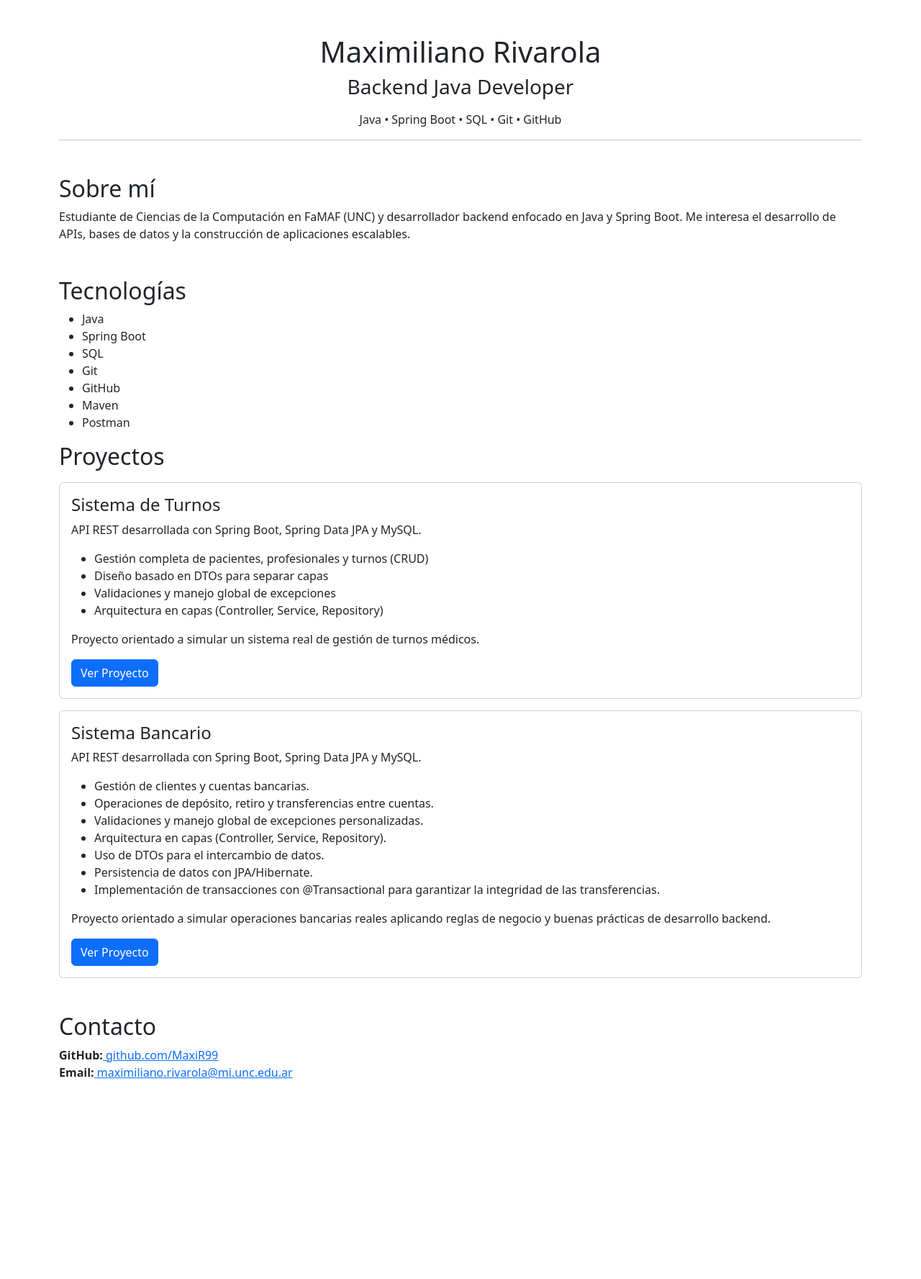
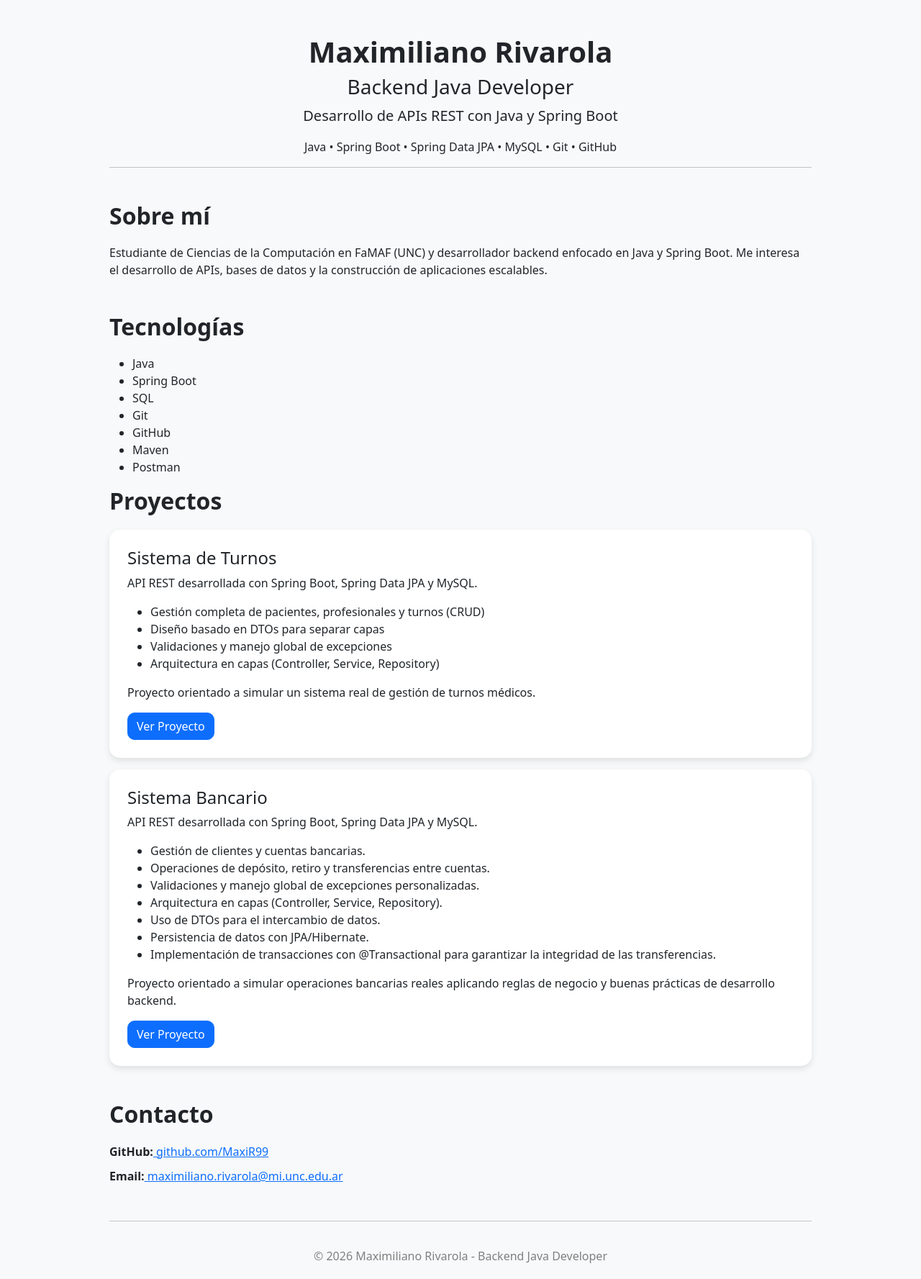
Before and after one commit to MaxiR99/portfolio-maxi, an Angular app: page / in a window 1280 px wide. Shown: the whole page at 72% size. Before the commit the page ends 1502 px from the top, so only its background shows below. Built offline with nearby package versions, Linux system fonts and the light colour scheme.

Commit message:
Mejora visual del portfolio

```diff
--- a/src/app/app.html
+++ b/src/app/app.html
@@ -4,8 +4,12 @@
     <h1>Maximiliano Rivarola</h1>
     <h3>Backend Java Developer</h3>
 
-    <p class="mt-3">
-      Java • Spring Boot • SQL • Git • GitHub
+    <p class="lead">
+      Desarrollo de APIs REST con Java y Spring Boot
+    </p>
+
+    <p>
+      Java • Spring Boot • Spring Data JPA • MySQL • Git • GitHub
     </p>
   </div>
 
@@ -111,4 +115,9 @@
       </a>
     </div>
   </div>
+  <hr>
+
+  <footer>
+    © 2026 Maximiliano Rivarola - Backend Java Developer
+  </footer>
 </div>
--- a/src/styles.css
+++ b/src/styles.css
@@ -1 +1,49 @@
-/* You can add global styles to this file, and also import other style files */
+body {
+background-color: #f8f9fa;
+}
+
+.container {
+max-width: 1000px;
+}
+
+h1 {
+font-weight: 700;
+}
+
+h2 {
+margin-bottom: 20px;
+font-weight: 600;
+}
+
+.card {
+border: none;
+border-radius: 15px;
+transition: transform 0.3s ease;
+box-shadow: 0 4px 10px rgba(0,0,0,0.1);
+}
+
+.card:hover {
+transform: translateY(-5px);
+}
+
+.card-body {
+padding: 25px;
+}
+
+.btn-primary {
+border-radius: 10px;
+}
+
+.contact {
+margin-bottom: 50px;
+}
+
+.contact-item {
+margin-bottom: 10px;
+}
+
+footer {
+text-align: center;
+padding: 20px;
+color: gray;
+}
```
